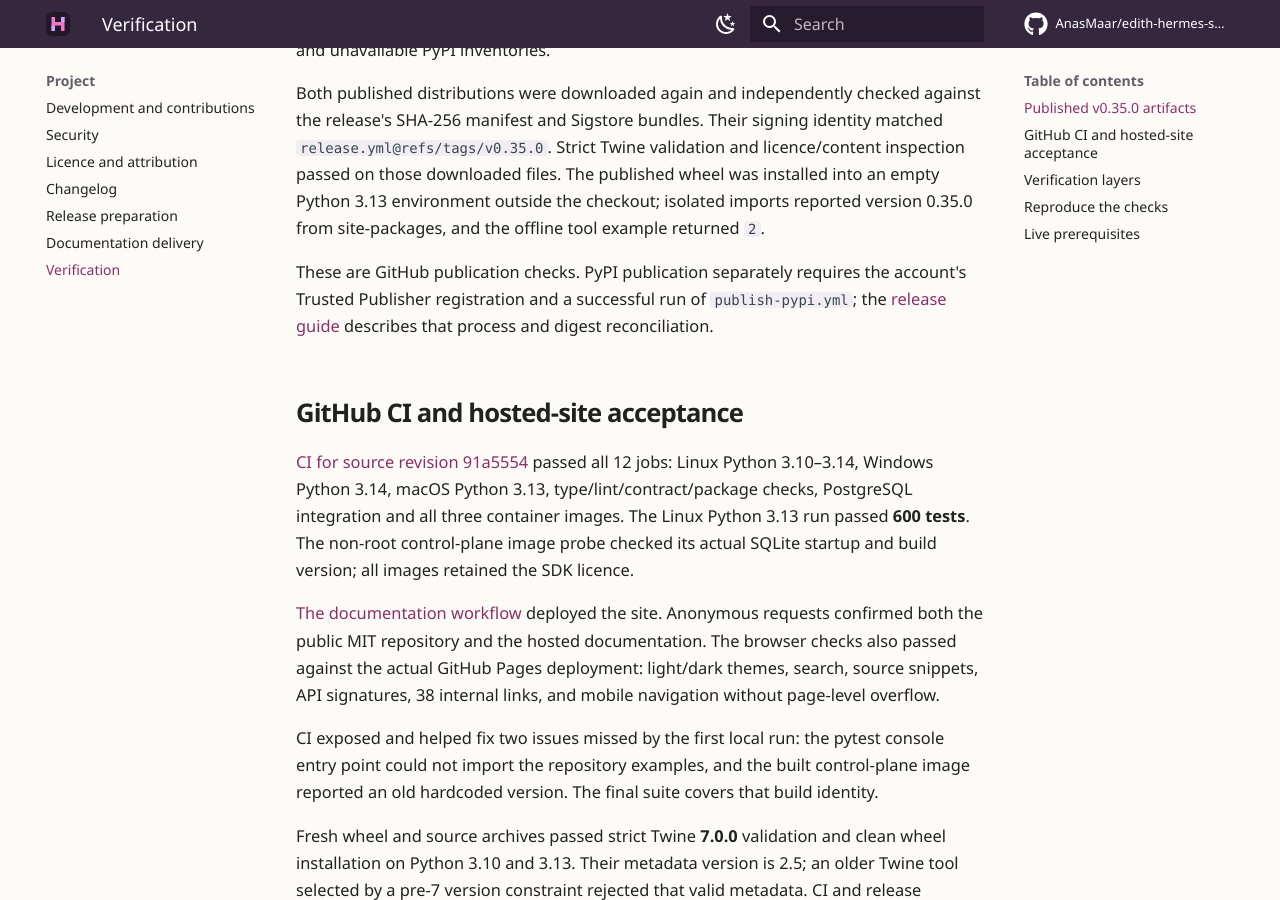
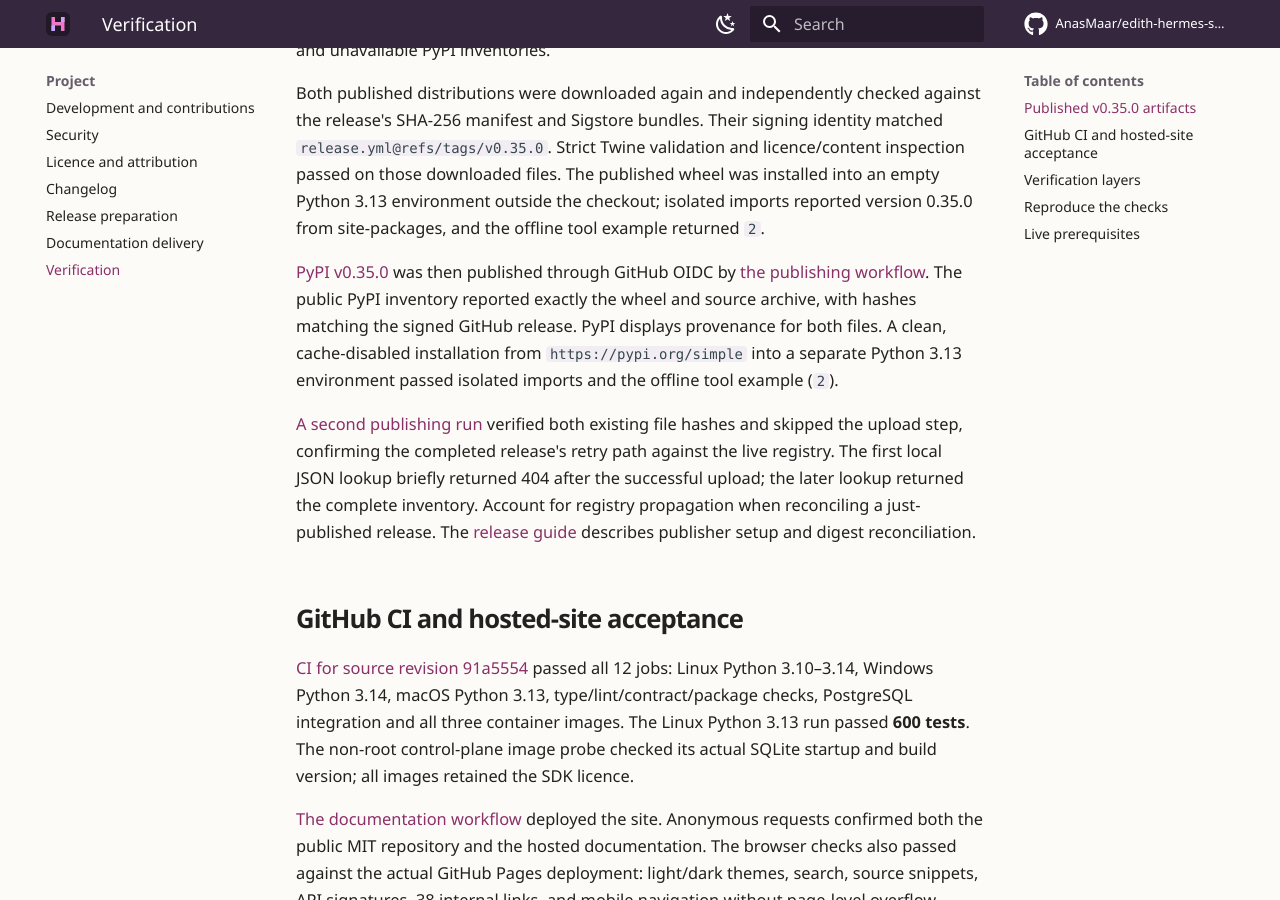
Before and after one commit to AnasMaar/edith-hermes-sdk, an MkDocs documentation site: the page built from docs/release/verification.md, in a window 1280 px wide and 900 px high, scrolled down 517 px. Built offline with MkDocs 1.6.1 and Material for MkDocs 9.7.7, drawn with Linux system fonts in a browser that asks for light colours; comment, search, counter and statistics services are not loaded; the version menu is left out.

Commit message:
Document the live PyPI release and verified retry behavior

```diff
--- a/docs/release/verification.md
+++ b/docs/release/verification.md
@@ -19,9 +19,19 @@ passed on those downloaded files. The published wheel was installed into an empt
 Python 3.13 environment outside the checkout; isolated imports reported version 0.35.0
 from site-packages, and the offline tool example returned `2`.
 
-These are GitHub publication checks. PyPI publication separately requires the account's
-Trusted Publisher registration and a successful run of `publish-pypi.yml`; the
-[release guide](readiness.md) describes that process and digest reconciliation.
+[PyPI v0.35.0](https://pypi.org/project/edith-hermes-sdk/0.35.0/) was then published
+through GitHub OIDC by [the publishing workflow](https://github.com/AnasMaar/edith-hermes-sdk/actions/runs/40956421392).
+The public PyPI inventory reported exactly the wheel and source archive, with hashes
+matching the signed GitHub release. PyPI displays provenance for both files.
+A clean, cache-disabled installation from `https://pypi.org/simple` into a separate
+Python 3.13 environment passed isolated imports and the offline tool example (`2`).
+
+[A second publishing run](https://github.com/AnasMaar/edith-hermes-sdk/actions/runs/40956577853)
+verified both existing file hashes and skipped the upload step, confirming the completed
+release's retry path against the live registry. The first local JSON lookup briefly
+returned 404 after the successful upload; the later lookup returned the complete
+inventory. Account for registry propagation when reconciling a just-published release.
+The [release guide](readiness.md) describes publisher setup and digest reconciliation.
 
 ## GitHub CI and hosted-site acceptance
 
```
Also changed, not shown: README.md (+2 -2 lines).
